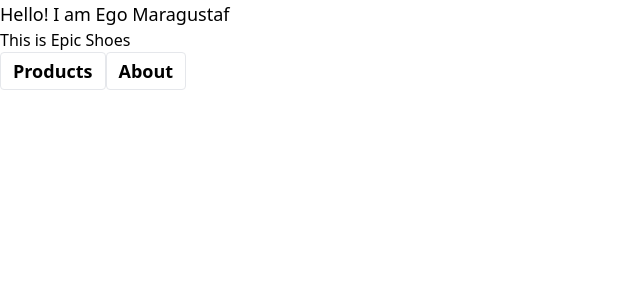
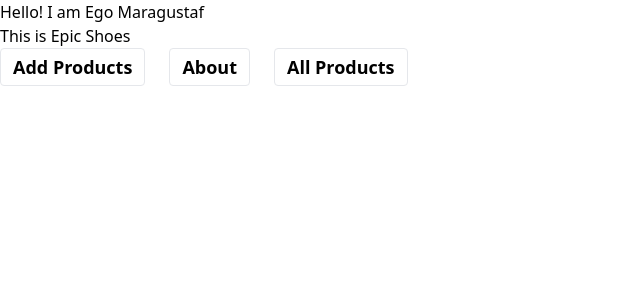
Before and after one commit to egomaragustaf/learn-react-ts, a React (Vite) app: page / in a window 1280 px wide. Shown: the top 300 px of the page, without its empty margins (0-640 px from the left). Built offline with nearby package versions, Linux system fonts and the light colour scheme.

Commit message:
feat: add link button to show all products

```diff
--- a/src/App.tsx
+++ b/src/App.tsx
@@ -4,16 +4,19 @@ import Button from "./components/Button";
 export default function App() {
   return (
     <main>
-      <h1 className="dark:text-slate-200 text-black text-lg">
-        Hello! I am Ego Maragustaf
-      </h1>
+      <h1>Hello! I am Ego Maragustaf</h1>
       <p>This is Epic Shoes</p>
-      <Button>
-        <Link to="/products">Products</Link>
-      </Button>
-      <Button>
-        <Link to="/about">About</Link>
-      </Button>
+      <div className="flex gap-6">
+        <Button>
+          <Link to="/products">Add Products</Link>
+        </Button>
+        <Button>
+          <Link to="/about">About</Link>
+        </Button>
+        <Button>
+          <Link to="/showproducts">All Products</Link>
+        </Button>
+      </div>
     </main>
   );
 }
```
